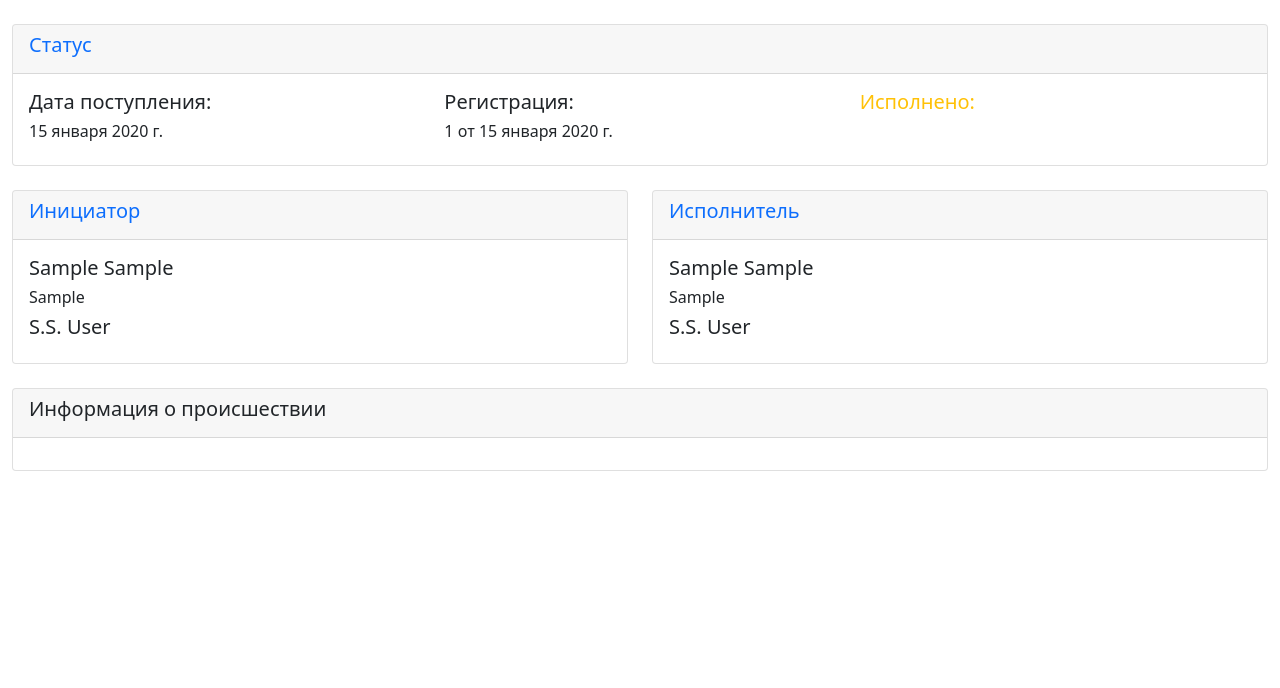
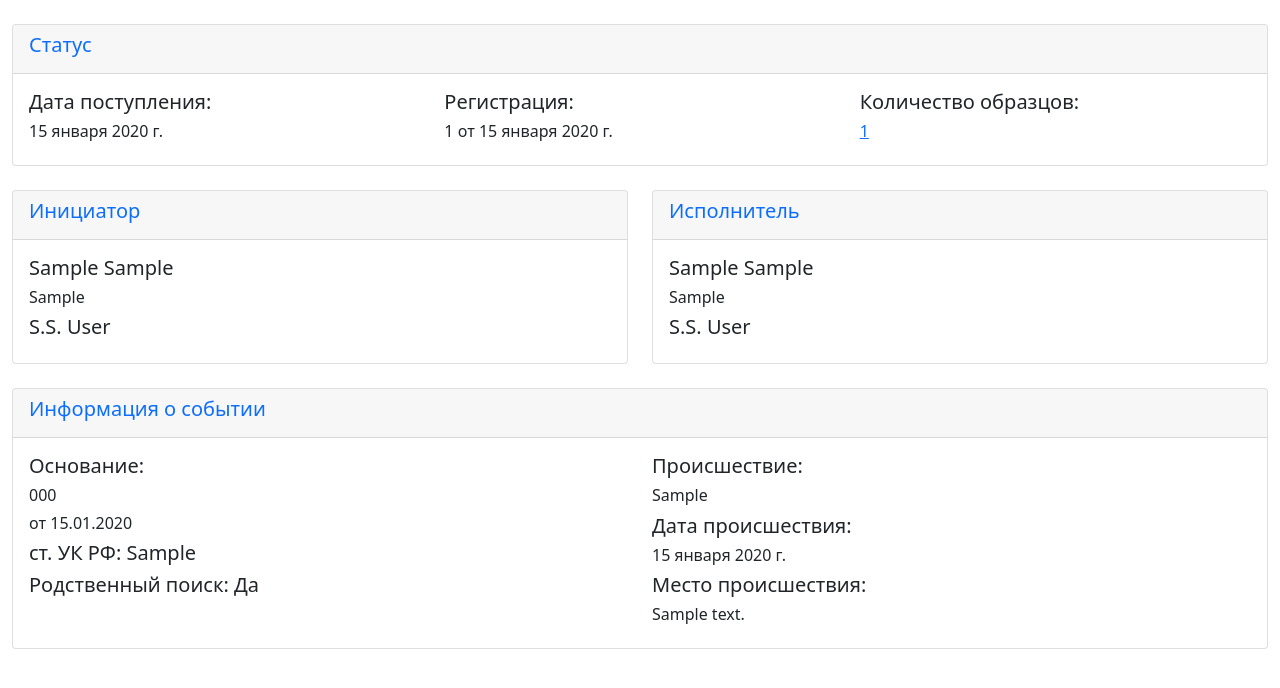
Before and after one commit to drPonihvost/DNA_Research, a Django app: page /research/1 in a window 1280 px wide. Shown: the part 56-744 px from the top of the page. Run offline with Django 4.2, Linux system fonts and the light colour scheme; tables that the repository leaves empty hold one stand-in row (values such as "Sample post"); parts of the project's set-up code (start-up, migrations or seed data) failed here and were passed over; some libraries are stand-ins or nearby versions.

Commit message:
Интерфейс для research detail

```diff
--- a/dnaresearch/dnaresearch/research/models.py
+++ b/dnaresearch/dnaresearch/research/models.py
@@ -36,6 +36,9 @@ class Research(models.Model):
     def get_absolute_url(self):
         return reverse('research_detail', kwargs={'research_id': self.pk})
 
+    def get_url_for_persons(self):
+        return reverse('persons', kwargs={'research_id': self.pk})
+
 
 class Person(models.Model):
     surname = models.CharField(max_length=255, verbose_name='Фамилия')
--- a/dnaresearch/dnaresearch/research/templates/research/research.html
+++ b/dnaresearch/dnaresearch/research/templates/research/research.html
@@ -57,7 +57,7 @@
                            <a href="#" class="btn btn-primary">Зарегистрировать</a>
                            <a href="{{ research.get_absolute_url }}" class="btn btn-primary">Подробнее</a>
                            <a href="#" class="btn btn-danger">Удалить</a>
-                           <a href="{{ research.get_absolute_url }}/person" class="btn btn-primary">Лица</a>
+                           <a href="{{ research.get_url_for_persons }}" class="btn btn-primary">Лица</a>
                         </div>
                      </td>
                   </tr>
--- a/dnaresearch/dnaresearch/research/templates/research/research_detail.html
+++ b/dnaresearch/dnaresearch/research/templates/research/research_detail.html
@@ -27,10 +27,12 @@
                             {% else %}
                             <h6 class="text-warning">Не зарегистрировано</h6>
                             {% endif  %}
-
                         </div>
                         <div class="col-12 col-md-4">
-                            <h5 class="text-warning">Исполнено:</h5>
+                            <h5>Количество образцов:</h5>
+                            <a href="{{ object.get_url_for_persons }}">
+                                <h6 >{% get_person_count research_id=object.id %}</h6>
+                            </a>
                         </div>
                     </div>
                 </div>
@@ -67,9 +69,31 @@
         <div class="col-12">
             <div class="card">
                 <div class="card-header">
-                    <h5 class="card-title">Информация о происшествии</h5>
+                    <h5 class="card-title text-primary">Информация о событии</h5>
                 </div>
                 <div class="card-body">
+                    <div class="row">
+                        <div class="col-12 col-md-6">
+                            <h5>Основание:</h5>
+                            <h6>{{ object.event_number }}</h6>
+                            <h6> от {{ object.formation_date|date:"d.m.Y" }}</h6>
+                            <h5>ст. УК РФ: {{ object.article }}</h5>
+                            <h5>Родственный поиск:
+                                {% if object.relative_search %}
+                                Да
+                                {% else %}
+                                Нет
+                                {% endif %}</h5>
+                        </div>
+                        <div class="col-12 col-md-6">
+                            <h5>Происшествие:</h5>
+                            <h6>{{ object.plot }}</h6>
+                            <h5>Дата происшествия:</h5>
+                            <h6>{{ object.incident_date }}</h6>
+                            <h5>Место происшествия:</h5>
+                            <h6>{{ object.address }}</h6>
+                        </div>
+                    </div>
                 </div>
             </div>
         </div>
--- a/dnaresearch/dnaresearch/research/urls.py
+++ b/dnaresearch/dnaresearch/research/urls.py
@@ -3,10 +3,10 @@ from django.urls import path
 from .views import *
 
 urlpatterns = [
-    path('research/all', Researches.as_view(), name='register'),
+    path('research', Researches.as_view(), name='register'),
     path('research/<int:research_id>', Research.as_view(), name='research_detail'),
     path('research/<int:research_id>/person', persons, name='persons'),
     path('research/<int:research_id>/person/<int:person_id>', Person.as_view(), name='person'),
-    path('research/person/all', Persons.as_view(), name='all_persons'),
+    path('research/person', Persons.as_view(), name='all_persons'),
     path('research/<int:research_id>/person/add', add_person, name='add_person')
 ]
--- a/dnaresearch/dnaresearch/research/views.py
+++ b/dnaresearch/dnaresearch/research/views.py
@@ -29,6 +29,7 @@ class Persons(ListView):
 class Person(DetailView):
     model = models.Person
     template_name = 'research/research.html'
+    pk_url_kwarg = 'person_id'
 
 
 def research(request, research_id):
```
